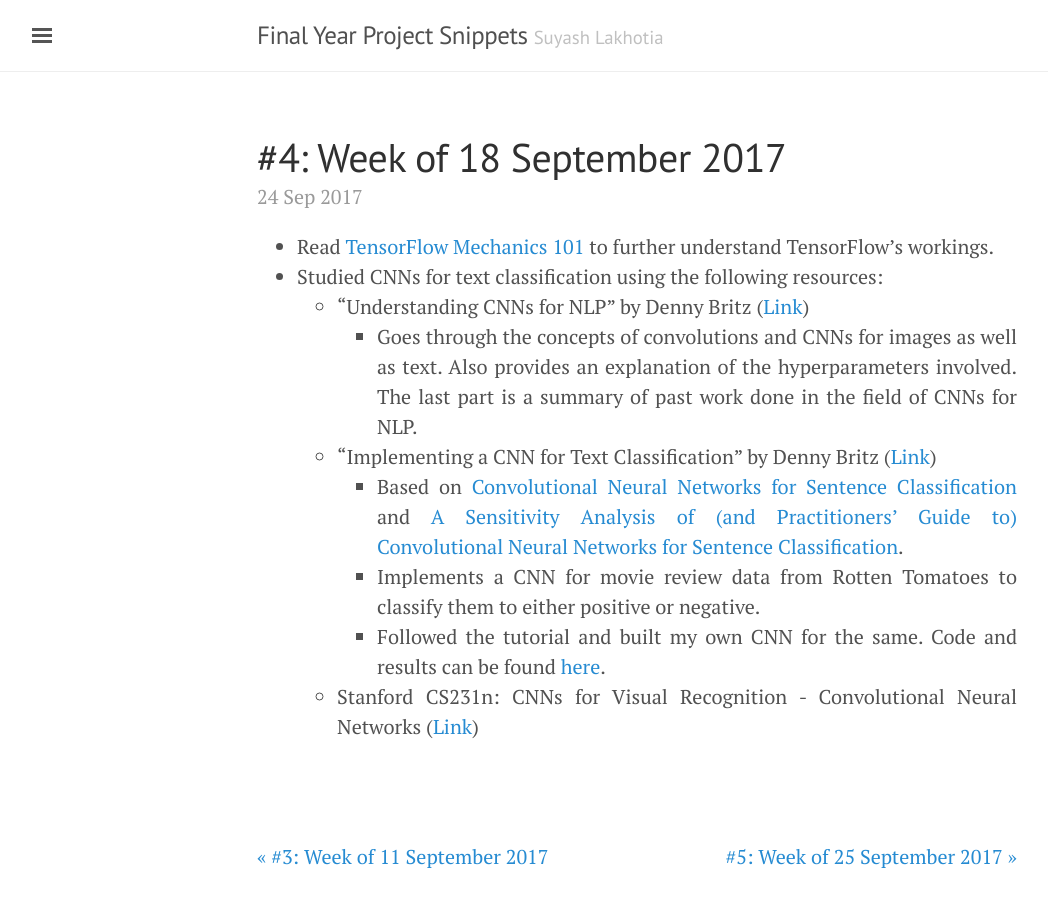
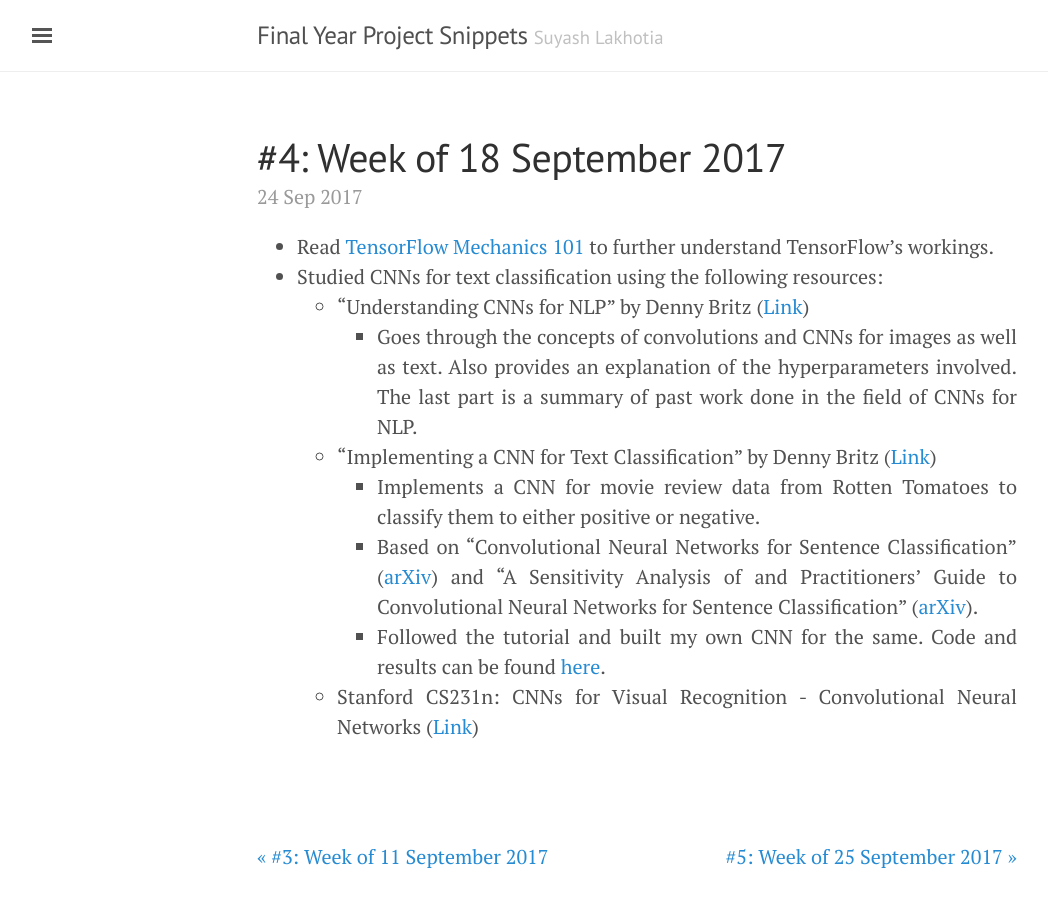
Before and after one commit to SuyashLakhotia/FYPSnippets, a Jekyll site: the page built from _posts/2017-09-24-Week-of-18-September.md, in a window 1280 px wide. Shown: the whole page, without its empty margins (3-1051 px from the left). Built offline with Jekyll 4.4.1, drawn with Linux system fonts in a browser that asks for light colours.

Commit message:
Updated Blog Post

```diff
--- a/_posts/2017-09-24-Week-of-18-September.md
+++ b/_posts/2017-09-24-Week-of-18-September.md
@@ -8,7 +8,7 @@ title: "#4: Week of 18 September 2017"
   - "Understanding CNNs for NLP" by Denny Britz ([Link](http://www.wildml.com/2015/11/understanding-convolutional-neural-networks-for-nlp/))
     - Goes through the concepts of convolutions and CNNs for images as well as text. Also provides an explanation of the hyperparameters involved. The last part is a summary of past work done in the field of CNNs for NLP.
   - "Implementing a CNN for Text Classification" by Denny Britz ([Link](http://www.wildml.com/2015/12/implementing-a-cnn-for-text-classification-in-tensorflow/))
-    - Based on [Convolutional Neural Networks for Sentence Classification](https://arxiv.org/abs/1408.5882) and [A Sensitivity Analysis of (and Practitioners' Guide to) Convolutional Neural Networks for Sentence Classification](https://arxiv.org/abs/1510.03820).
     - Implements a CNN for movie review data from Rotten Tomatoes to classify them to either positive or negative.
+    - Based on "Convolutional Neural Networks for Sentence Classification" ([arXiv](https://arxiv.org/abs/1408.5882)) and "A Sensitivity Analysis of and Practitioners' Guide to Convolutional Neural Networks for Sentence Classification" ([arXiv](https://arxiv.org/abs/1510.03820)).
     - Followed the tutorial and built my own CNN for the same. Code and results can be found [here](https://github.com/SuyashLakhotia/RottenTomatoesCNN).
   - Stanford CS231n: CNNs for Visual Recognition - Convolutional Neural Networks ([Link](http://cs231n.github.io/convolutional-networks/))
```
